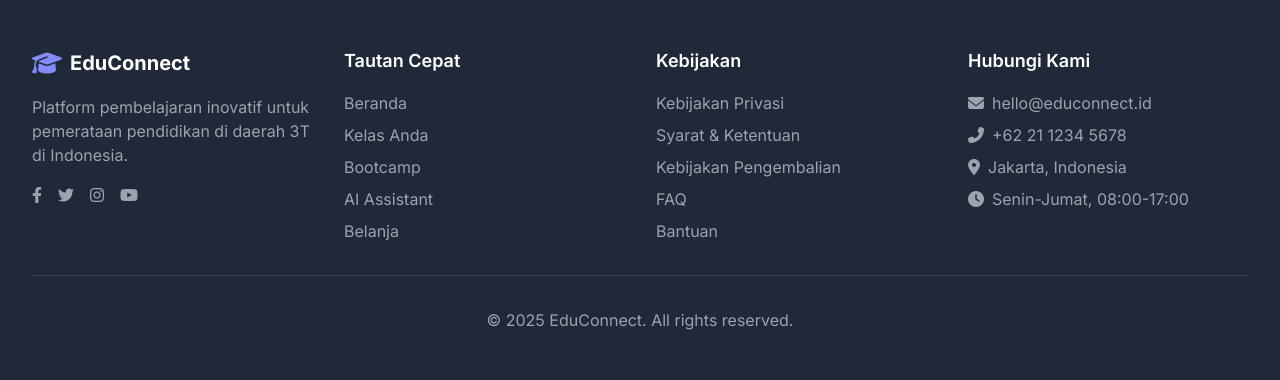
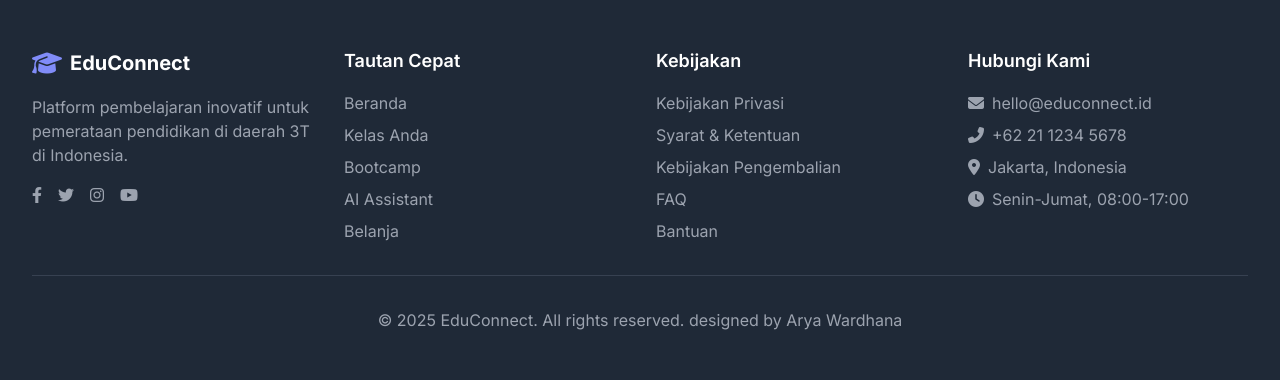
Before and after one commit to aryawardhana15/Educonnect_project, a PHP site: page /kelas.php in a window 1280 px wide. Shown: the part 2261-2641 px from the top of the page. Run offline with PHP 8.4, Linux system fonts and the light colour scheme; some libraries are stand-ins or nearby versions.

```diff
--- a/kelas.php
+++ b/kelas.php
@@ -1262,7 +1262,7 @@ require_once('config.php');
             </div>
 
             <div class="border-t border-gray-700 mt-8 pt-8 text-center text-gray-400">
-                <p>© 2025 EduConnect. All rights reserved.</p>
+                <p>© 2025 EduConnect. All rights reserved. designed by Arya Wardhana</p>
             </div>
         </div>
     </footer>
```
